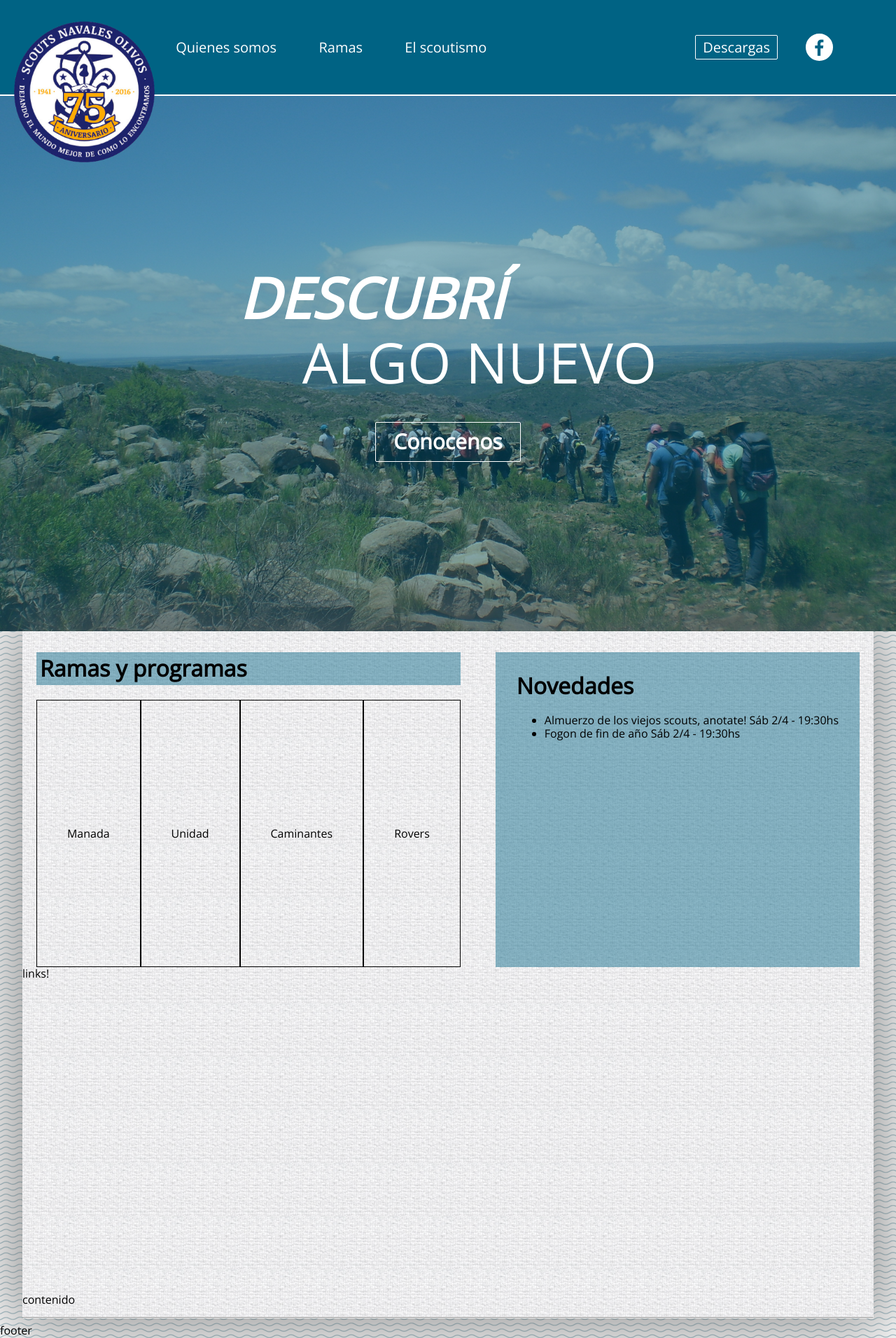
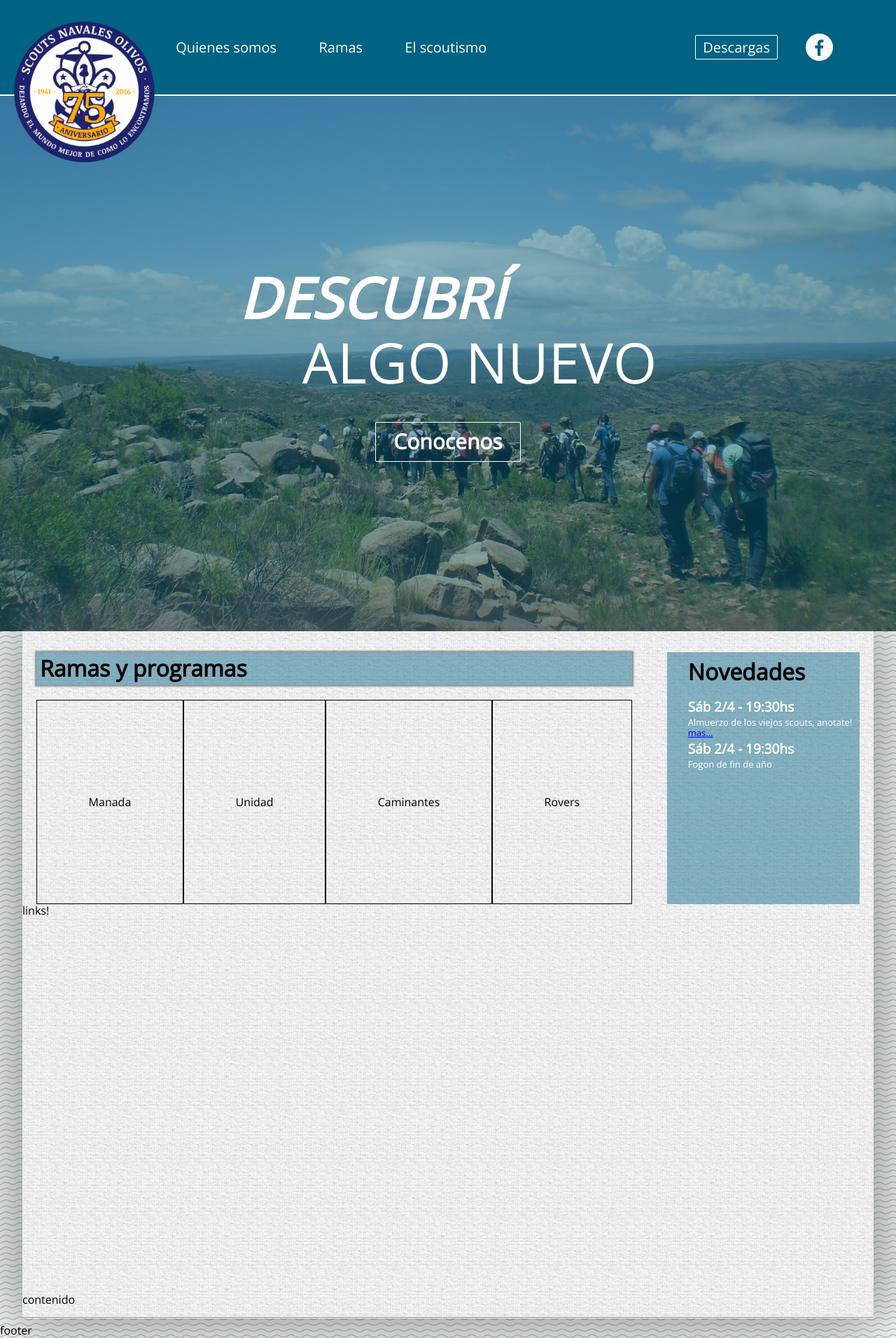
Before and after one commit to martov1/snoweb, a Jekyll site: the page built from index.html, in a window 1280 px wide. Shown: the whole page at 70% size. Built offline with Jekyll 4.4.1, drawn with Linux system fonts in a browser that asks for light colours; some web fonts are replaced; Markdown is read by kramdown in place of the engine named in the settings.

Commit message:
armo seccion de noticias y pongo algunas sombras

```diff
--- a/_layouts/layout-home.html
+++ b/_layouts/layout-home.html
@@ -25,10 +25,17 @@ layout: layout-default
             </div>
             <div class="primera-Seccion__superior__noticias">
                 <h1>Novedades</h1>
-                <ul>
-                    {% for noticia in site.data.noticias %}
-                    <li>
-                        {{noticia.noticia}} {{noticia.fecha}} {{noticia.contenido}}
+                <ul >
+                    {% for noticia in site.data.noticias  limit:2 %}
+                    <li class="primera-Seccion__superior__noticias__noticia">
+                         <span>{{noticia.fecha}} </span>
+                         <span>
+                            {{noticia.noticia}}
+                            {% if noticia.link != null %}
+                            <a href="{{noticia.link}}">mas...</a>
+                            {% endif %}
+                         </span>
+
                     </li>
                     {% endfor %}
                 </ul>
--- a/sass/_partials/layouts/home.scss
+++ b/sass/_partials/layouts/home.scss
@@ -47,9 +47,10 @@
         flex-wrap: wrap;
         margin-left: 20px;
         margin-right: 20px;
-        height: 50vh;
+        height: 40vh;
 
         .primera-Seccion__superior__ramas {
+
             flex-grow: 1;
             margin-right: 50px;
             display: flex;
@@ -58,6 +59,7 @@
             h1 {
                 background: rgba(0, 99, 132, 0.45);
                 padding: 5px;
+                box-shadow: 0px 0px 2px 2px rgba(97,97,97,0.69);
             }
 
             .primera-Seccion__ramas__listaderamas {
@@ -77,8 +79,30 @@
         }
 
         .primera-Seccion__superior__noticias {
+            flex-shrink: 0;
+            width: 20%;
             background: rgba(0, 99, 132, 0.45);
             padding: 30px;
+            padding-top: 10px;
+            padding-right: 10px;
+            ul {
+                list-style-type: none;
+                padding-left: 0px;
+                .primera-Seccion__superior__noticias__noticia{
+                    color: white;
+                    display: flex;
+                    flex-direction: column;
+                }
+                .primera-Seccion__superior__noticias__noticia span:first-child{
+                    font-weight: 900;
+                    font-size: 19px;
+                    padding-bottom: 3px;
+                }
+                .primera-Seccion__superior__noticias__noticia span:last-child{
+                    font-size: 13px;
+                    padding-bottom: 5px;
+                }
+            }
         }
     }
 }
```
